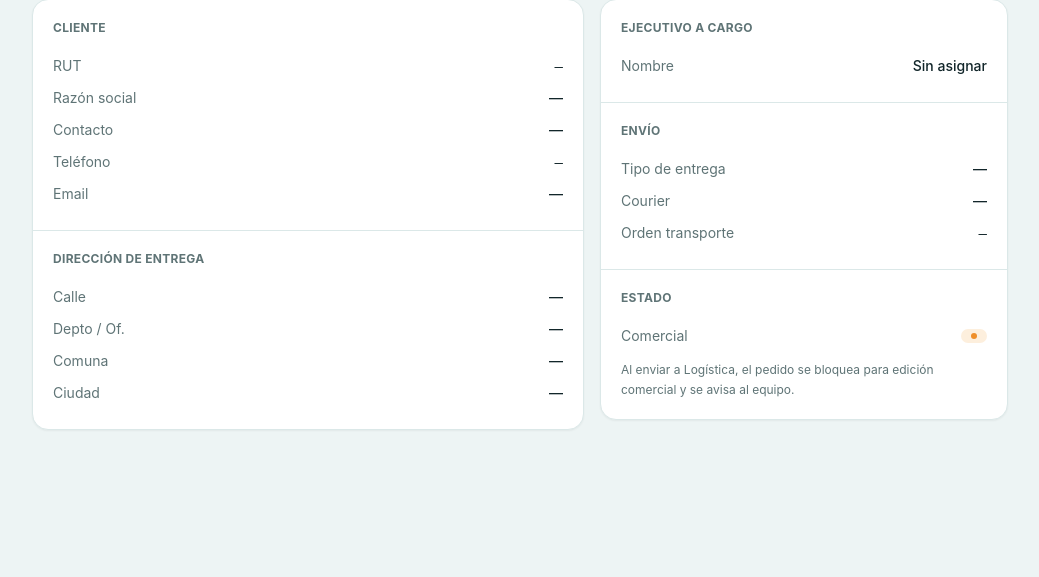
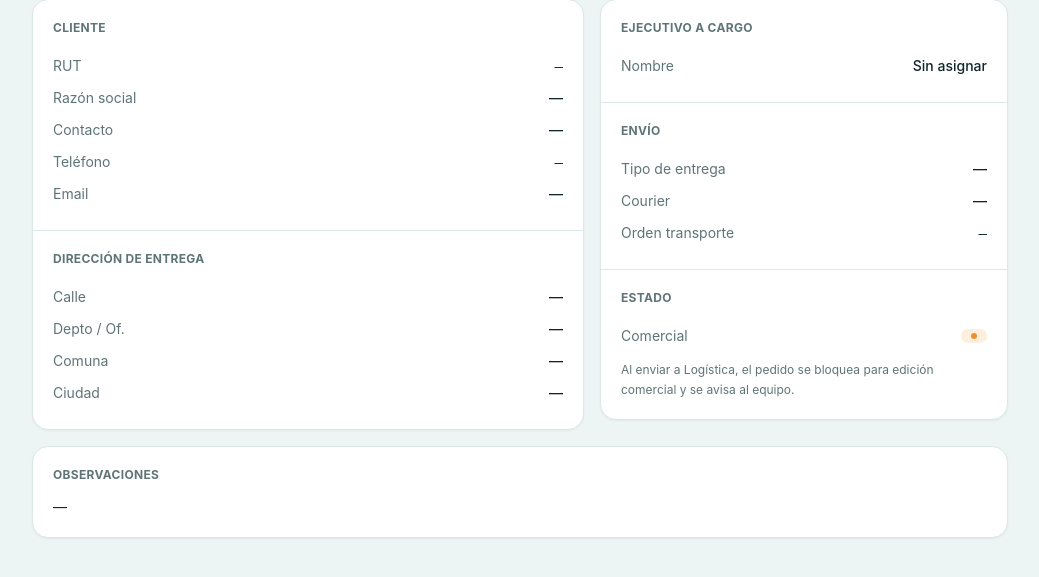
Before and after one commit to FelipeMv2301/Gestor-BQ, a Django app: template pedidos/templates/pedidos/detalle_pedido.html in a window 1280 px wide. Shown: the part 135-712 px from the top of the page, without its empty margins (120-1159 px from the left). Run offline with Django 5.2, Linux system fonts and the light colour scheme; the template is opened without the code that fills it, so the values that code supplies are empty; style sheets or scripts are compiled from the project's sources; parts of the project's set-up code (start-up, migrations or seed data) failed here and were passed over.

Commit message:
Ajuste en template de pedido individual

```diff
--- a/pedidos/templates/pedidos/_detalle_cuerpo.html
+++ b/pedidos/templates/pedidos/_detalle_cuerpo.html
@@ -73,6 +73,13 @@
   </div>
 </div>
 
+<div class="bg-surface border border-line rounded-2xl shadow-sm mt-4">
+  <div class="p-5">
+    <h3 class="text-xs uppercase tracking-wide text-muted font-bold mb-3.5">Observaciones</h3>
+    <p class="text-sm text-ink whitespace-pre-line">{{ pedido.observaciones|default:"—" }}</p>
+  </div>
+</div>
+
 {% if pedido.origen == 'SAP' %}
 <details class="mt-4 bg-surface border border-line rounded-2xl">
   <summary class="cursor-pointer px-5 py-4 text-sm font-semibold text-body select-none">Datos SAP (auditoría)</summary>
```
